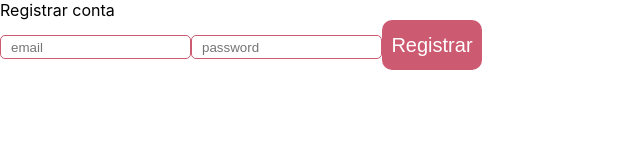
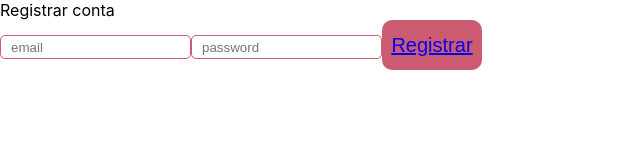
Before and after one commit to andrewsmatsubara/event-list-full-stack-project, a React (Create React App) app in the folder client/: page /registration in a window 1280 px wide. Shown: the top 160 px of the page, without its empty margins (0-640 px from the left). Built offline with nearby package versions, Linux system fonts and the light colour scheme.

Commit message:
Registration success and failed components created

```diff
--- a/client/package.json
+++ b/client/package.json
@@ -6,7 +6,7 @@
     "@testing-library/jest-dom": "^5.16.4",
     "@testing-library/react": "^13.3.0",
     "@testing-library/user-event": "^13.5.0",
-    "node-fetch": "^3.2.6",
+    "node-fetch": "^2.6.7",
     "react": "^18.2.0",
     "react-dom": "^18.2.0",
     "react-router": "^6.3.0",
--- /dev/null
+++ b/client/src/components/RegistrationSuccess.jsx
@@ -0,0 +1,5 @@
+export const RegistrationSuccess = () => {
+  return (
+    <p>Cadastro realizado com sucesso!</p>
+  )
+}
--- a/client/src/pages/Registration.jsx
+++ b/client/src/pages/Registration.jsx
@@ -1,8 +1,8 @@
 import { Input } from '../components/Input'
 import { Button } from '../components/Button'
 import { useState } from 'react';
-
-const fetch = require('node-fetch');
+import fetch from 'node-fetch';
+import { Link } from 'react-router-dom';
 
 export const Registration = () => {
   const [email, setEmail] = useState('');
@@ -16,12 +16,27 @@ export const Registration = () => {
     }
   }
 
+  const registrate = async () => {
+    await fetch('localhost:3000/users', {
+      method: 'POST',
+      body: { email: email, password: password }
+    });
+  }
+
+  const handleClick = () => {
+
+  }
+
   return (
     <section>
       <div>Registrar conta</div>
       <Input type="text" placeholder="email" onChange={(e) => handleChange(e)} />
       <Input type="password" placeholder="password" onChange={(e) => handleChange(e)} />
-      <Button>Registrar</Button>
+      <Button>
+        <Link>
+          Registrar
+        </Link>
+      </Button>
     </section>
   );
 }
```
Also changed, not shown: client/src/components/RegistrationFailed.jsx (added, +10 -0 lines), client/src/pages/RegistrationResult.jsx (added, +9 -0 lines), 1 other file (tests, documents, lock files or other folders).
